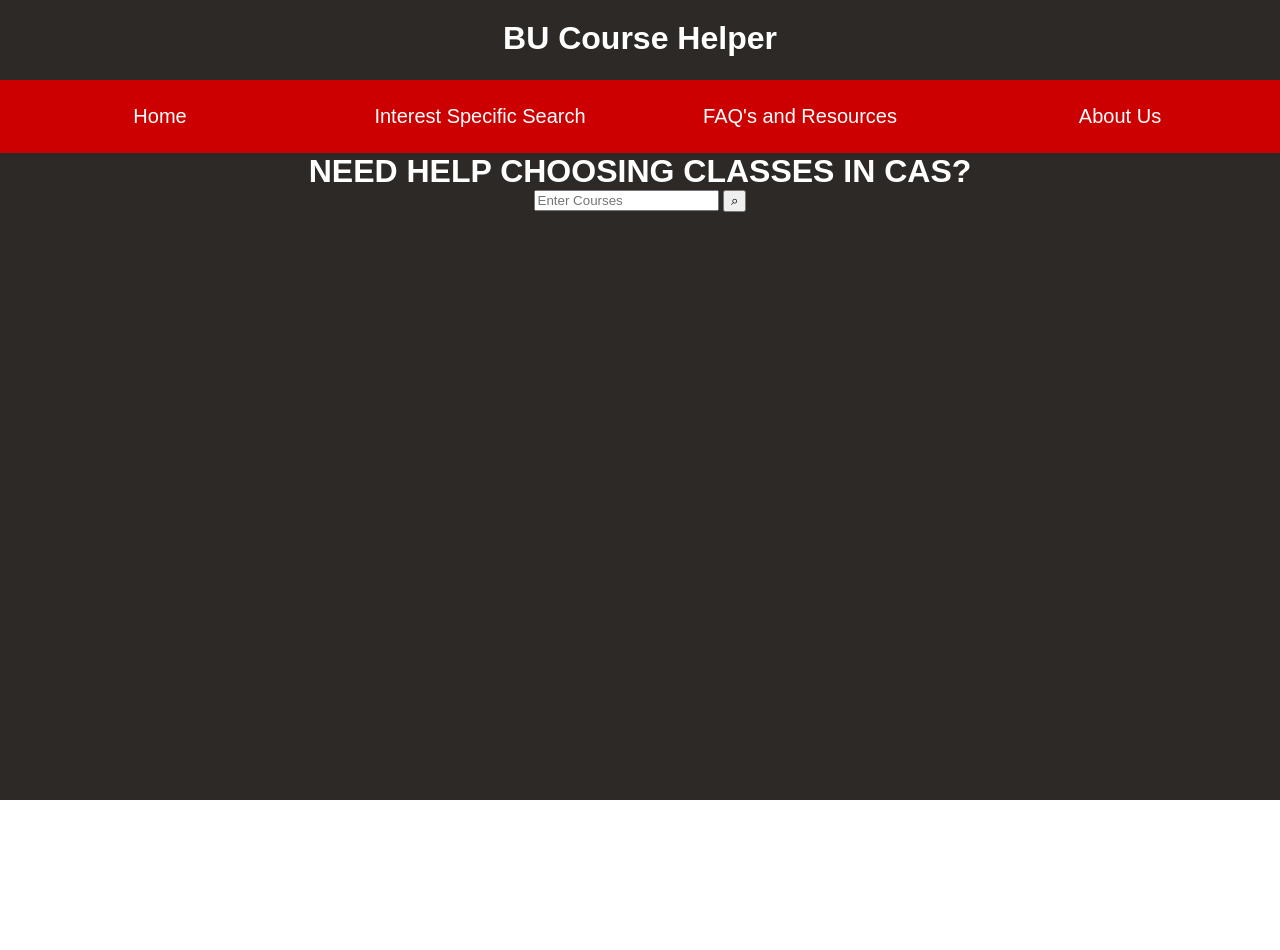
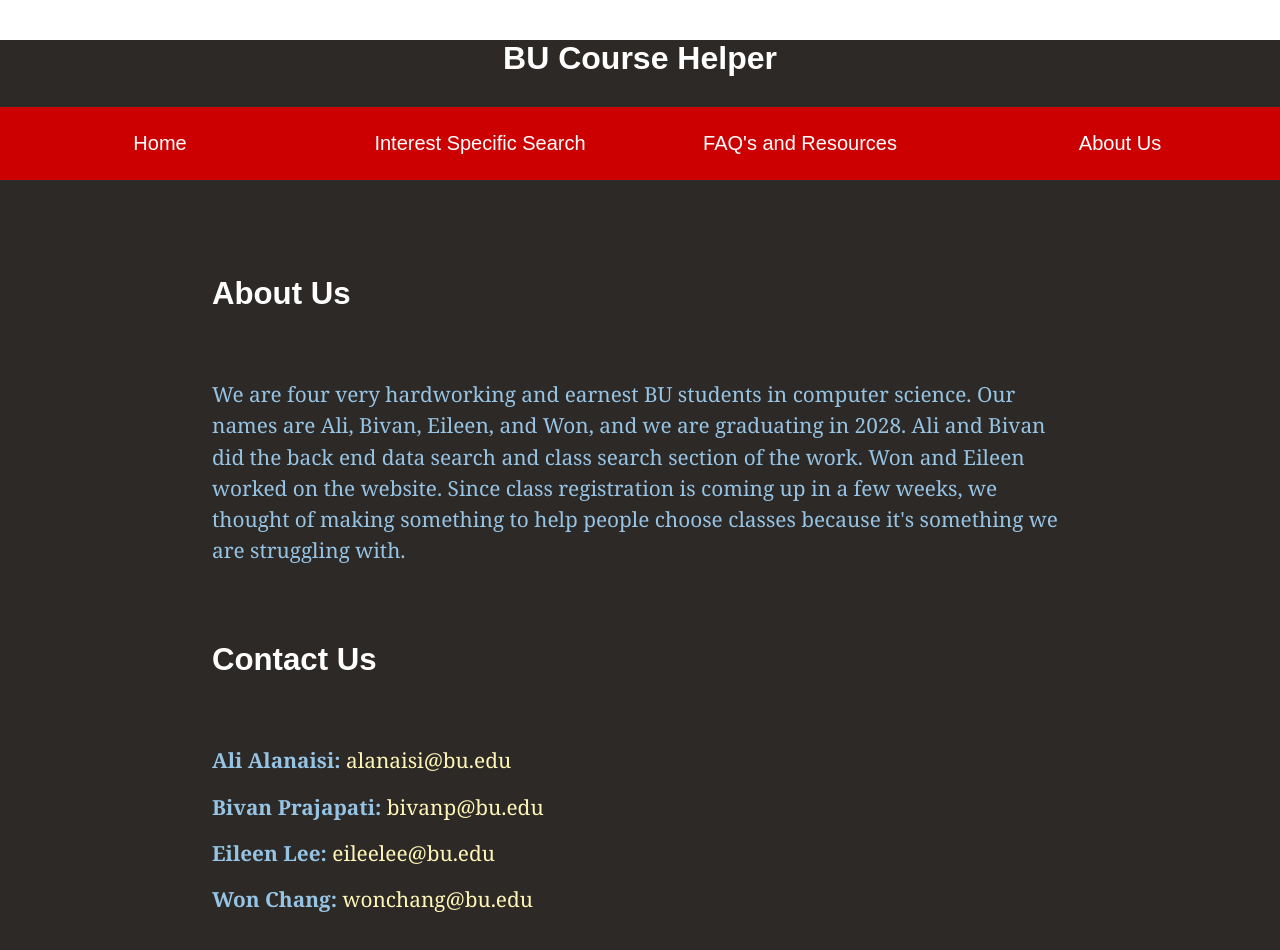
Before and after one commit to BivanPrajapati/Concerned-Lions, a plain HTML site: page FrontEnd/aboutus.html in a window 1280 px wide. Before the commit the page ends 800 px from the top, so only its background shows below. Drawn offline with Linux system fonts and the light colour scheme.

Commit message:
Add files via upload

```diff
--- a/FrontEnd/ConnectedLions.css
+++ b/FrontEnd/ConnectedLions.css
@@ -26,7 +26,7 @@
     font-family: 'Montserrat',helvetica,sans-serif,serif,arial;
 }
 .small_text{
-    font-family: 'Montserrat',helvetica,sans-serif,serif,arial;
+    font-family: 'Cambria',helvetica,sans-serif,serif,arial;
 }
 #container{
     display:flex;
--- a/FrontEnd/ConnectedLions.js
+++ b/FrontEnd/ConnectedLions.js
@@ -1,4 +1,4 @@
-let searchpop=document.getElementsById('search-popup')
+let searchpop=document.getElementsByClass('search-popup')
 function Search(){
     setInterval(drop_bar(), 1500)
 }
--- a/FrontEnd/FAQ.css
+++ b/FrontEnd/FAQ.css
@@ -14,19 +14,15 @@
     text-align:center;
 
 }
-.big-text{
-    font-family:'Montserrat',sans-serif,Serif,Arial;
-}
-.small-text{
-    font-family:'Cambria',sans-serif,Serif,Arial;
-}
 header{
-    height:10%;
+
     text-align: center;
 }
-header h1{
-    position:relative;
-    top:20px;
+.big_text{
+    font-family: 'Montserrat',helvetica,sans-serif,serif,arial;
+}
+.small_text{
+    font-family: 'Cambria',helvetica,sans-serif,serif,arial;
 }
 #container{
     display:flex;
--- a/FrontEnd/aboutus.css
+++ b/FrontEnd/aboutus.css
@@ -1,3 +1,4 @@
+/* === ABOUT US PAGE STYLING === */
 /* shared css for every page (start) */
 *{
     margin: 0;
@@ -6,7 +7,7 @@
 #page-wrapper{
     margin:auto;
     background-color:rgb(45,41,38);
-    height: 100vh; /* change if the content exceeds brower's viewport */
+    height: 100%; /* change if the content exceeds brower's viewport */
     color:white;
     font-size:calc(3px+ 1vw);
     font-family:sans-serif,Serif,Arial;
@@ -14,12 +15,14 @@
 
 }
 header{
-    height:10%;
     text-align: center;
 }
-header h1{
-    position:relative;
-    top:20px;
+
+.big_text{
+    font-family: 'Montserrat',helvetica,sans-serif,serif,arial;
+}
+.small_text{
+    font-family: 'Cambria',helvetica,sans-serif,serif,arial;
 }
 #container{
     display:flex;
@@ -39,4 +42,49 @@
     width: 25%; /* Four equal-width links. If you have two links, use 50%, and 33.33% for three links, etc.. */
     text-align: center; /* If you want the text to be centered */
 }
-/* shared css for every page (end) */
+
+/* === Fonts === */
+@import url('https://fonts.googleapis.com/css2?family=Montserrat:wght@600&display=swap');
+
+/* Headings */
+h1 {
+    font-family: 'Montserrat', sans-serif;
+    color: white;
+    margin-top: 40px;
+    margin-bottom: 30px;
+}
+
+/* About Us section */
+#faq {
+    width: 70%;
+    margin: 0 auto;
+    padding: 20px;
+    text-align: left;
+    line-height: 1.5;
+}
+
+/* Description paragraph */
+#faq p {
+    font-family: Cambria, Cochin, Georgia, Times, 'Times New Roman', serif;
+    color: #96c4e5;
+    margin-bottom: 15px;
+}
+
+#faq p strong {
+    color: #96c4e5;
+}
+
+/* Emails (pale yellow) */
+#faq p a {
+    color: #fff6b7;
+    text-decoration: none;
+}
+
+#faq p a:hover {
+    text-decoration: underline;
+    color: #fff3d0;
+}
+
+main {
+    font-size: 1.3em; /* makes everything inside main about 30% larger */
+  }
--- a/FrontEnd/aboutus.html
+++ b/FrontEnd/aboutus.html
@@ -1,14 +1,16 @@
 <!DOCTYPE html>
 <html lang="en">
+
 <head>
     <meta charset="UTF-8">
     <title>BU Registration Help</title>
-        <link rel="stylesheet" type="text/css" href="./ConnectedLions.css">
+    <link rel="stylesheet" type="text/css" href="aboutus.css">
 </head>
+
 <body>
     <div id="page-wrapper" class="page">
         <header>
-            <h1> BU Course Helper</h1>
+            <h1 class="big text"> BU Course Helper</h1>
         </header>
         <div id="container">
             <nav id="nav-bar">
@@ -22,15 +24,30 @@
             </nav>
             <main>
 
-            <div class="search">
-                <h1>NEED HELP CHOOSING CLASSES IN CAS?</h1>
-                <input id = "search-bar" placeholder="Enter Courses">
-                <button onclick = "Searchbar()" id = "search">⌕</button>
-                <!--Popup screen beneath search bar-->
-                <div class="search-popup">
-                    <div h1=""></div>
-                </div>
-            </div>
+                <section id="faq">
+                    <br>
+                    <h1 class="big text">About Us</h1>
+                    <br>
+                    <p class="small text">We are four very hardworking and earnest BU students in computer science. Our
+                        names are Ali, Bivan, Eileen, and Won, and we are graduating in 2028. Ali and Bivan did the back
+                        end data search and class search section of the work. Won and Eileen worked on the website.
+                        Since class registration is coming up in a few weeks, we thought of making something to help
+                        people choose classes because it's something we are struggling with.
+                        <br>
+                        <br>
+
+                    <h1 class="big text">Contact Us</h1>
+                    <br>
+                    <p class="small text"><strong>Ali Alanaisi:</strong> <a
+                            href="mailto:alanaisi@bu.edu">alanaisi@bu.edu</a></p>
+                    <p class="small text"><strong>Bivan Prajapati:</strong> <a
+                            href="mailto:bivanp@bu.edu">bivanp@bu.edu</a></p>
+                    <p class="small text"><strong>Eileen Lee:</strong> <a
+                            href="mailto:eileelee@bu.edu">eileelee@bu.edu</a></p>
+                    <p class="small text"><strong>Won Chang:</strong> <a
+                            href="mailto:wonchang@bu.edu">wonchang@bu.edu</a></p>
+
+                </section>
             </main>
         </div>
         <footer>
@@ -38,4 +55,3 @@
         </footer>
     </div>
 </body>
-</html>
```
Also changed, not shown: FrontEnd/ConnectedLions.html (+3 -1 lines), FrontEnd/interestspecific.css (+12 -0 lines), FrontEnd/FAQ.html (line endings or trailing spaces). Lines whose indentation alone changed are shown as unchanged.
